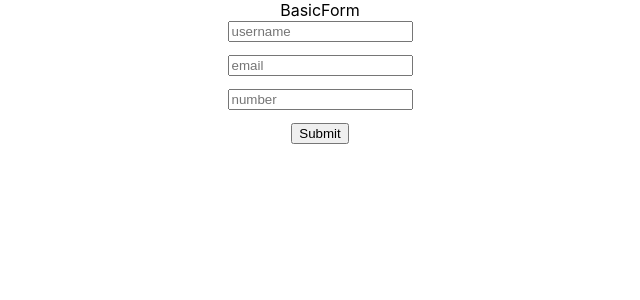
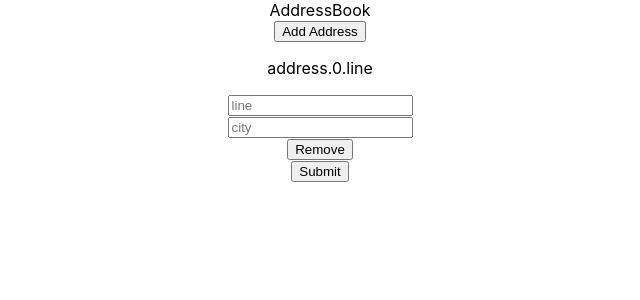
Before and after one commit to prashanthj32/reactPractise, a React (Create React App) app: page / in a window 1280 px wide. Shown: the top 300 px of the page, without its empty margins (320-960 px from the left). Built offline with nearby package versions, Linux system fonts and the light colour scheme.

Commit message:
address book

```diff
--- a/src/App.js
+++ b/src/App.js
@@ -8,6 +8,7 @@ import ProductCard from './components/ProductCard';
 import CounterNew from './components/CounterNew';
 import UserTable from './components/Tables/UserTable';
 import BasicForm from './Forms/BasicForm';
+import AddressBook from './Forms/AddressBook';
 
 function App() {
 
@@ -27,7 +28,8 @@ function App() {
       {/* <ProductCard  product={{name : 'asdf', rate:2000}}/> */}
       {/* <CounterNew /> */}
       {/* <UserTable /> */}
-      <BasicForm />
+      {/* <BasicForm /> */}
+      <AddressBook />
       </div>
   );
 }
--- /dev/null
+++ b/src/Forms/AddressBook.jsx
@@ -0,0 +1,63 @@
+import React from 'react'
+import { useFieldArray, useForm } from 'react-hook-form'
+
+function AddressBook() {
+    const addressBook = useForm({
+        defaultValues: {
+            address: [
+                {
+                    line: '',
+                    city: ''
+                }
+            ]
+        }
+    });
+
+    const { register, handleSubmit, control } = addressBook;
+    const { fields, append, remove } = useFieldArray({
+        control,
+        name: 'address'
+    });
+
+    const addressBookSubmit = (formValues) => {
+        console.log('address', formValues);
+    }
+
+    return (
+        <>
+            <div>AddressBook</div>
+
+            <form onSubmit={handleSubmit(addressBookSubmit)}>
+                <button type='button' onClick={() => {
+                    append({
+                        line: '',
+                        city: ''
+                    })
+                }}>Add Address</button>
+
+                {
+                    fields.map((feild, index) => (
+                        <div key={index}>
+                            <div>
+                                <p>{`address.${index}.line`}</p>
+                                <input {...register(`address.${index}.line`)} placeholder='line' />
+                            </div>
+                            <div>
+                                <input {...register(`address.${index}.city`)} placeholder='city' />
+                            </div>
+                            <button type='button'onClick={()=>{
+                                remove(index)
+                            }}>Remove</button>
+                        </div>
+                    ))
+                }
+
+                <div>
+                    <button type='submit'>Submit</button>
+                </div>
+            </form>
+        </>
+    )
+}
+
+export default AddressBook
--- a/src/Forms/BasicForm.jsx
+++ b/src/Forms/BasicForm.jsx
@@ -3,13 +3,24 @@ import React from 'react'
 import { useForm } from 'react-hook-form'
 
 function BasicForm() {
-    const form = useForm();
-    const {register, handleSubmit, control, formState } = form;
-    const {errors} = formState
+    const form = useForm({
+        defaultValues : {
+            username: 'Qwerty',
+            email: 'qwerty@gmail.com',
+            number: '',
+            address: {
+                line:'201, ',
+                buildname: 'sreman Vlite',
+                city: 'Hyderabad'
+            }
+        }
+    });
+    const { register, handleSubmit, control, formState } = form;
+    const { errors } = formState
     // const {name, ref, onChange} = register('username');
 
-    const formSubmit = (data)=>{
-        console.log(data,"Form submited")
+    const formSubmit = (data) => {
+        console.log(data, "Form submited")
     }
 
     return (
@@ -18,44 +29,98 @@ function BasicForm() {
             <div>
                 <form onSubmit={handleSubmit(formSubmit)} noValidate>
                     <input {
-                        ...register("username",{
-                            required : {
+                        ...register("username", {
+                            required: {
                                 value: true,
                                 message: "UserName is required"
                             }
                         })
-                    } id="username" type='text' placeholder='username'/><br />
+                    } id="username" type='text' placeholder='username' /><br />
                     <p className='error-message'>{errors.username?.message}</p>
 
                     <input {
-                        ...register("email",{
-                            pattern:{
-                                value:/^[A-Za-z]+$/i,
-                                message:"InValid Email"
+                        ...register("email", {
+                            // pattern: {
+                            //     value: /^[A-Za-z]+$/i,
+                            //     message: "InValid Email"
+                            // },
+                            // validate: (value) => {
+                            //     if (value === 'kumar@gmail.com') {
+                            //         return 'Email invalid'
+                            //     }
+                            //     else {
+                            //         return true
+                            //     }
+                            // }
+
+                            validate : {
+                                notUser : (value) =>{
+                                    if (value === 'kumar@gmail.com') {
+                                        return 'Email invalid'
+                                    }else{
+                                        return true
+                                    }
+                                },
+                                onlyGmail : (value) =>{
+                                    if(value.split('@')[1] === 'gmail.com'){
+                                        return true;
+                                    }else{
+                                        return 'only gmail is valid';
+                                    }
+                                }
                             }
                         })
-                    } type='email'  id="email" placeholder='email'/><br />
+                    } type='email' id="email" placeholder='email' /><br />
 
                     <p className='error-message'>{errors.email?.message}</p>
 
                     <input {
-                        ...register("number",{
-                            max:{
-                                value:9999999999,
+                        ...register("number", {
+                            max: {
+                                value: 9999999999,
                                 message: "Invalid Number"
                             },
-                            minLength:{
+                            minLength: {
                                 value: 10,
                                 message: "Invalid Number"
                             }
                         })
-                    } type='number' id="number" placeholder='number'/><br />
+                    } type='number' id="number" placeholder='number' /><br />
                     {/* {JSON.stringify(errors.number)} */}
                     <p className='error-message'>{errors.number?.message}</p>
+
+                    <input {
+                        ...register("address.line", {
+                            // required: {
+                            //     value: true,
+                            //     message: "UserName is required"
+                            // }
+                        })
+                    } id="username" type='text' placeholder='line' /><br />
+
+<input {
+                        ...register("address.buildname", {
+                            // required: {
+                            //     value: true,
+                            //     message: "UserName is required"
+                            // }
+                        })
+                    } id="username" type='text' placeholder='buildname' /><br />
+
+<input {
+                        ...register("address.city", {
+                            // required: {
+                            //     value: true,
+                            //     message: "UserName is required"
+                            // }
+                        })
+                    } id="username" type='text' placeholder='username' /><br />
+
+
                     <button type='submit'>Submit</button>
                 </form>
             </div>
-            <DevTool control={control}  />
+            <DevTool control={control} />
 
         </>
     )
```
